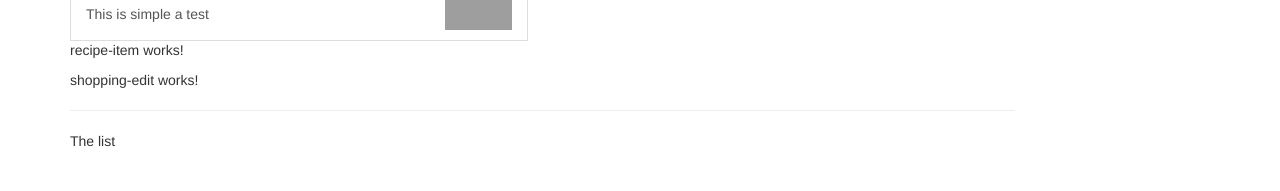
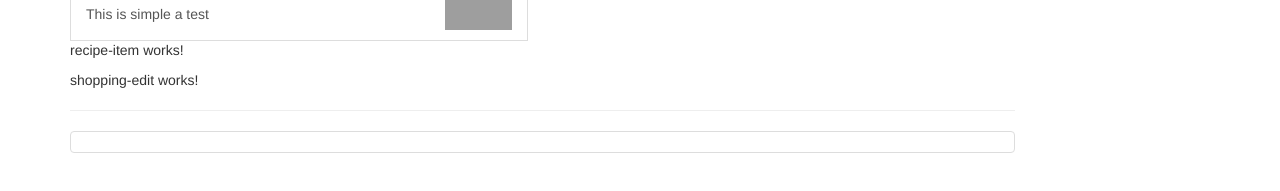
Before and after one commit to AntoniyaNacheva/Healthy-N-Fit, an Angular app in the folder angular-app/: page / in a window 1280 px wide. Shown: the part 249-440 px from the top of the page. Built offline with nearby package versions, Linux system fonts and the light colour scheme; grey boxes are pictures that could not be loaded.

Commit message:
Shopping List Component

```diff
--- a/angular-app/src/app/shopping-list/shopping-list.component.html
+++ b/angular-app/src/app/shopping-list/shopping-list.component.html
@@ -1,7 +1,9 @@
 <div class="row">
-	<div class="col-xs-10">
-		<app-shopping-edit></app-shopping-edit>
-		<hr>
-		<p>The list</p>
-	</div>
+  <div class="col-xs-10">
+    <app-shopping-edit></app-shopping-edit>
+    <hr />
+    <ul class="list-group">
+      <a class="list-group-item" style="cursor: pointer"></a>
+    </ul>
+  </div>
 </div>
--- a/angular-app/src/app/shopping-list/shopping-list.component.ts
+++ b/angular-app/src/app/shopping-list/shopping-list.component.ts
@@ -3,8 +3,8 @@
 @Component({
   selector: 'app-shopping-list',
   templateUrl: './shopping-list.component.html',
-  styleUrl: './shopping-list.component.css'
+  styleUrl: './shopping-list.component.css',
 })
 export class ShoppingListComponent {
-
+  ingredients = [];
 }
```
